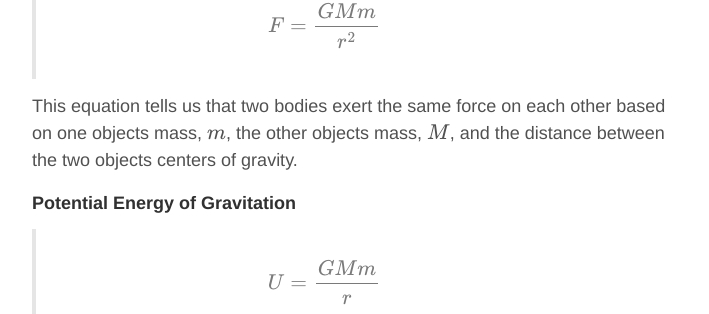
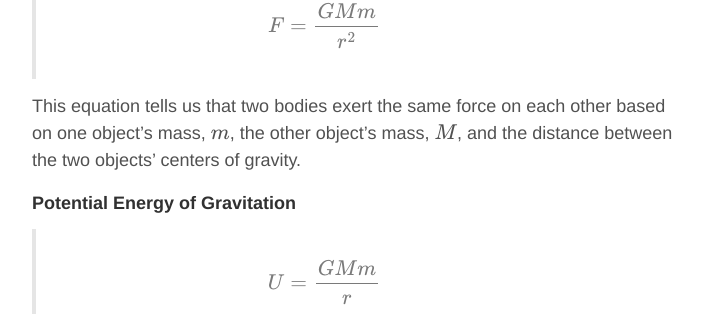
Before and after one commit to ZacBlanco/zacblanco.github.io, a Jekyll site: the page built from _posts/2015-05-10-physics-review.md, in a window 1280 px wide and 900 px high, scrolled down 2408 px. Shown: the part 164-478 px from the top of the window, without its empty margins (284-993 px from the left). Built offline with Jekyll 4.4.1, drawn with Linux system fonts in a browser that asks for light colours; formulas are drawn with MathJax 3; comment, search, counter and statistics services are not loaded.

Commit message:
fixed grammar
possessives in gravitation

```diff
--- a/_posts/2015-05-10-physics-review.md
+++ b/_posts/2015-05-10-physics-review.md
@@ -77,7 +77,7 @@ This is Newton's constant of gravitation. Used in the equations to follow.
 
 > $$ F = \frac{GMm}{r^2} $$
 
-This equation tells us that two bodies exert the same force on each other based on one objects mass, $$ m $$, the other objects mass, $$ M $$, and the distance between the two objects centers of gravity.
+This equation tells us that two bodies exert the same force on each other based on one object's mass, $$ m $$, the other object's mass, $$ M $$, and the distance between the two objects' centers of gravity.
 
 ##### Potential Energy of Gravitation
 
```
